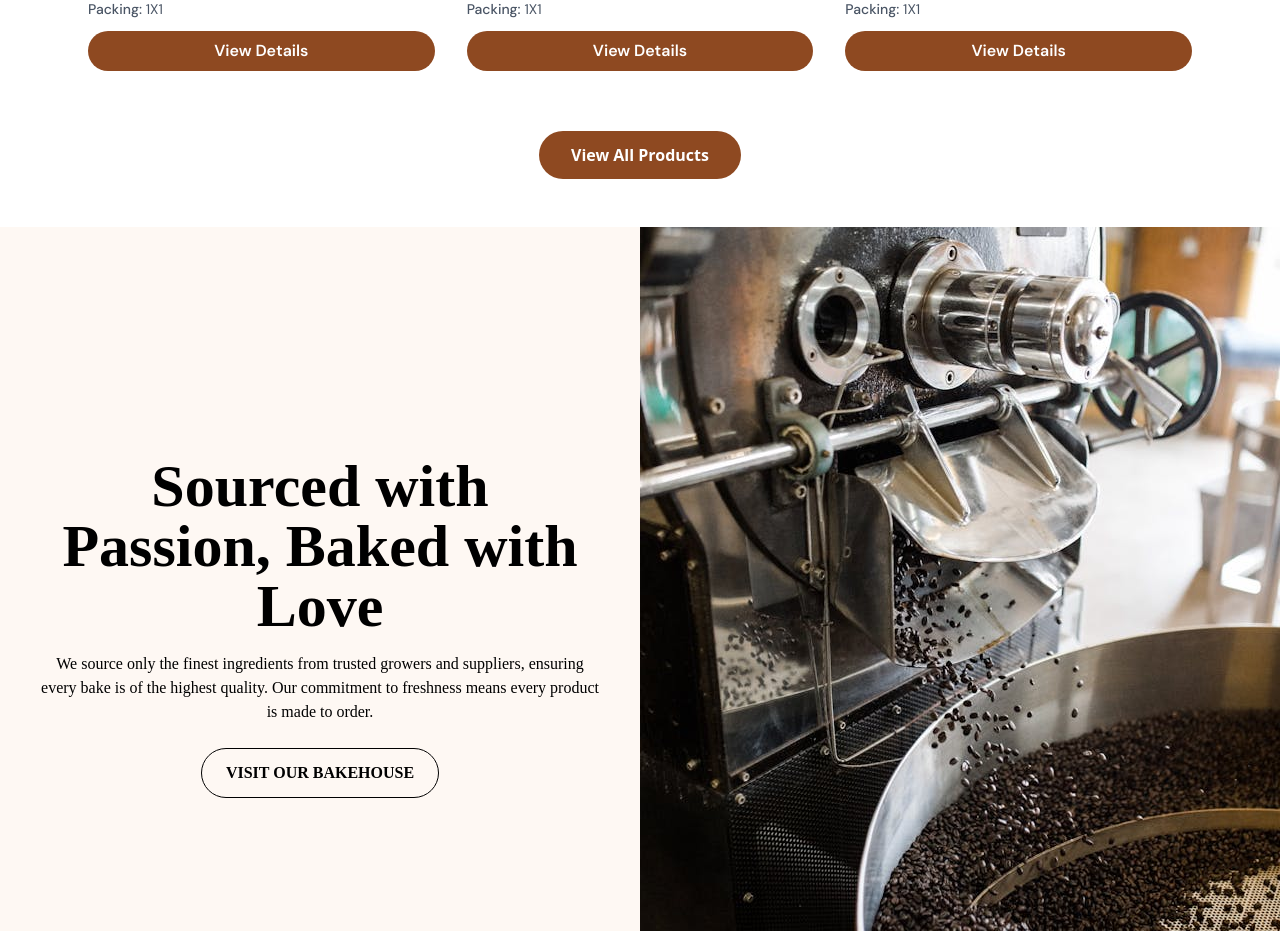
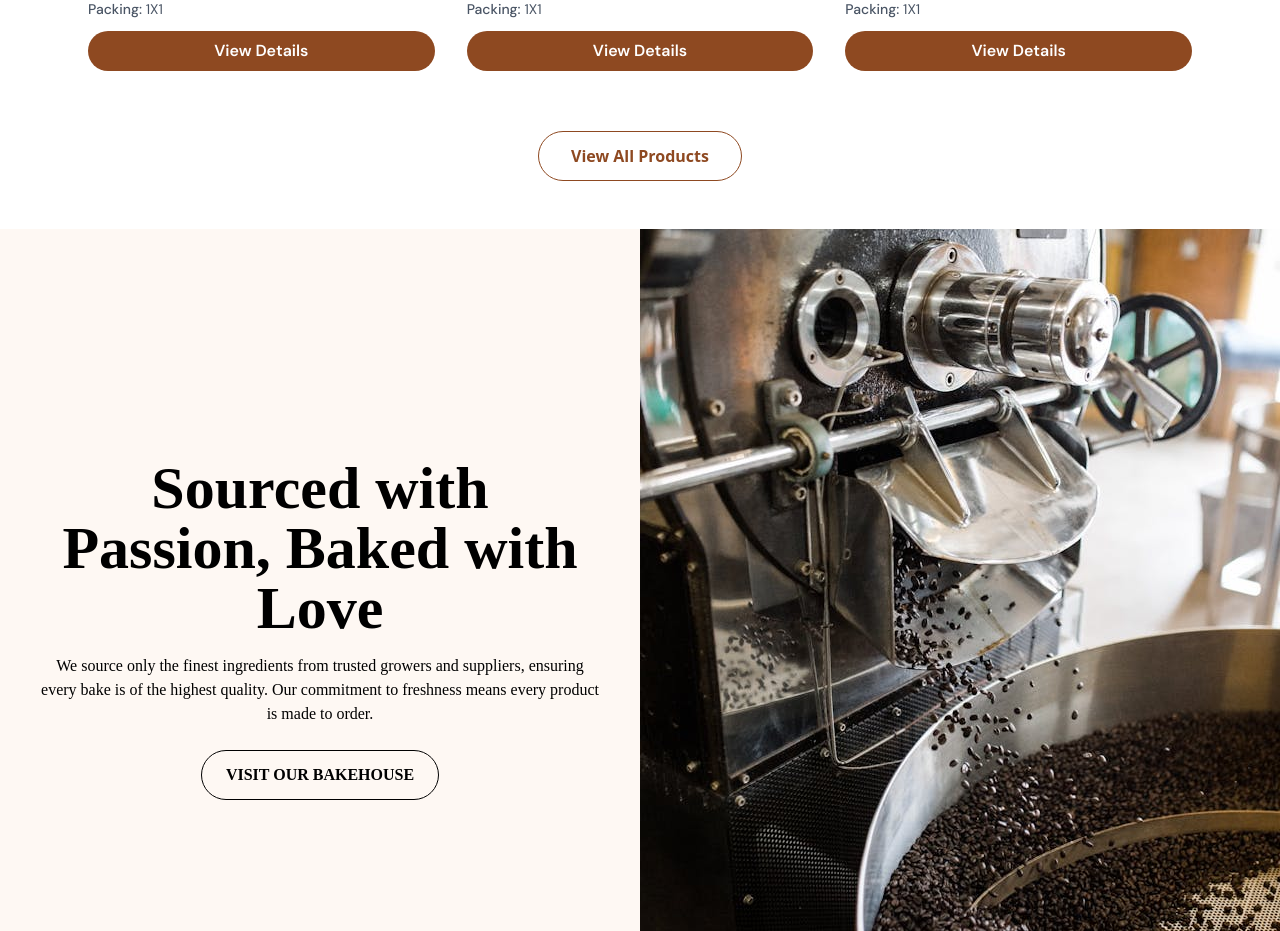
Before and after one commit to seninsimon/Mahe, a React (Vite) app: page / in a window 1280 px wide. Shown: the part 1205-2136 px from the top of the page. Built offline with nearby package versions, Linux system fonts and the light colour scheme; a web font is replaced by a local one.

Commit message:
style: update View All Products button styling for better visibility and interaction

```diff
--- a/src/components/sections/products.jsx
+++ b/src/components/sections/products.jsx
@@ -80,10 +80,7 @@ const ProductsSection = () => {
                 {/* View All Button */}
                 <div className="mt-10 text-center">
                     <button
-                        className="px-8 py-3 font-semibold rounded-full transition text-white"
-                        style={{
-                            backgroundColor: "#8e4921",
-                        }}
+                        className="px-8 py-3 border border-[#8e4921] hover:bg-[#8e4921] font-semibold rounded-full transition text-[#8e4921] hover:text-white"
                     >
                         View All Products
                     </button>
```
